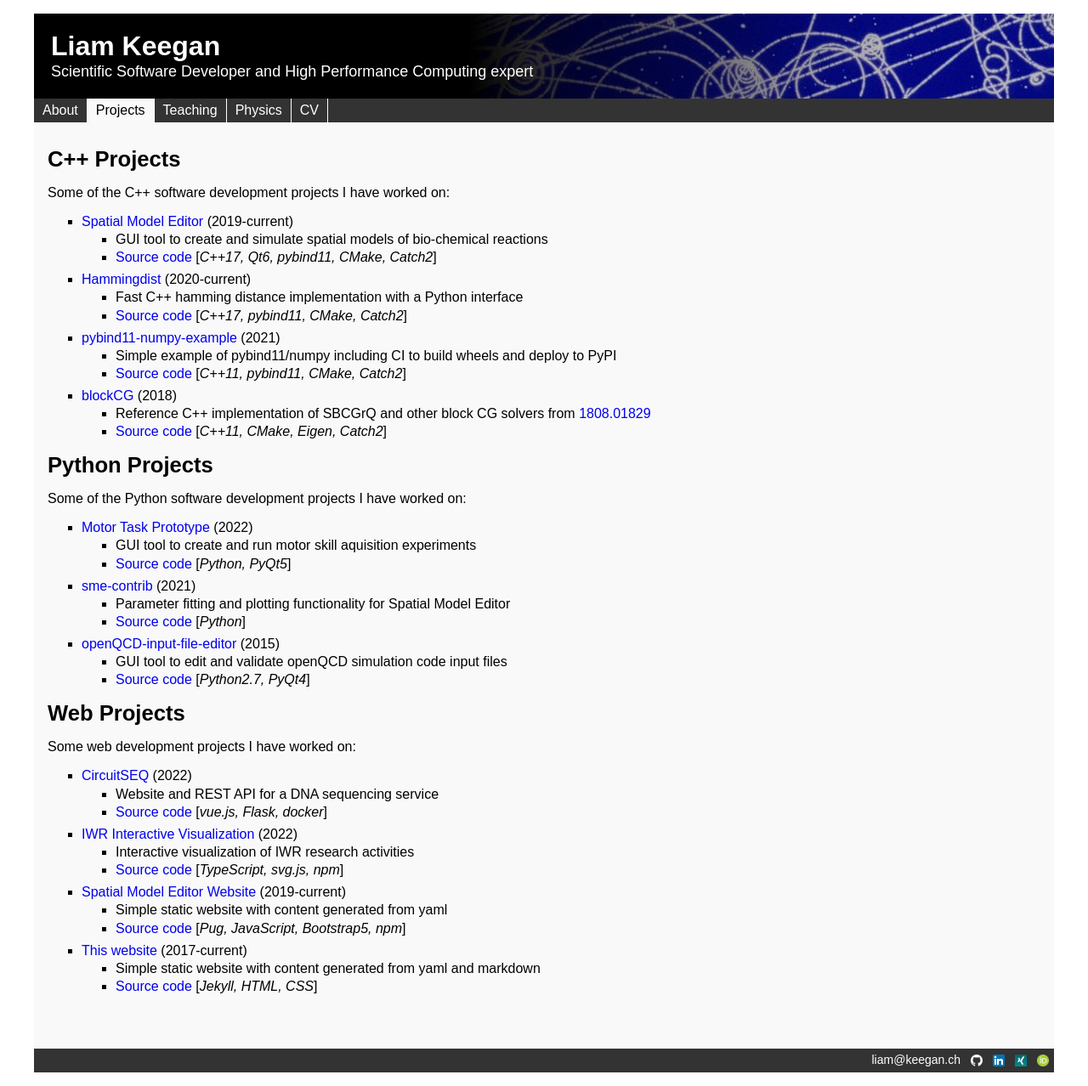
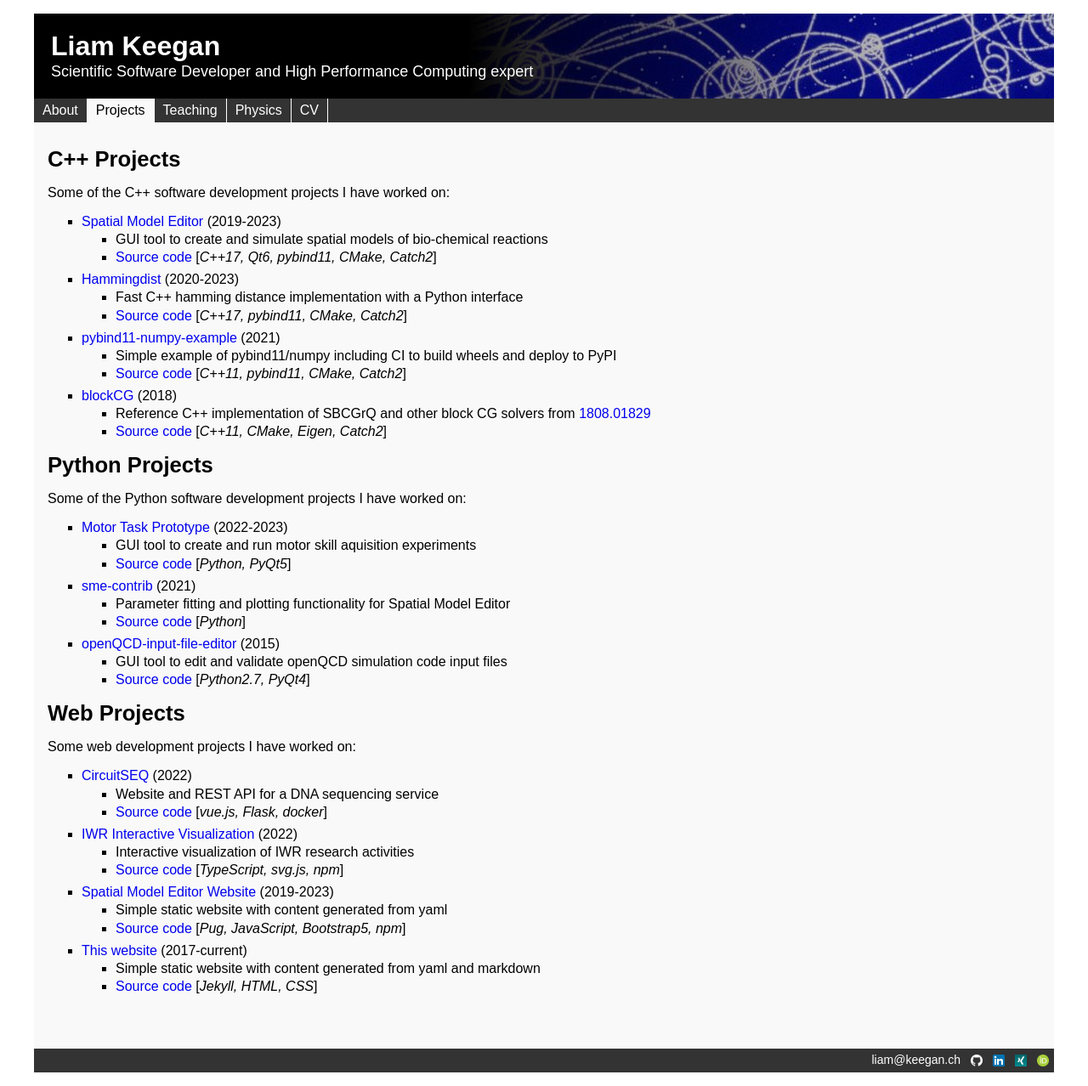
Before and after one commit to lkeegan/lkeegan.github.io, a Jekyll site: the page built from projects.md, in a window 1280 px wide. Shown: the whole page at 85% size. Built offline with Jekyll 4.4.1, drawn with Linux system fonts in a browser that asks for light colours.

Commit message:
replace current with 2023 in dates

```diff
--- a/_data/projects.yml
+++ b/_data/projects.yml
@@ -1,14 +1,14 @@
 - title: C++ Projects
   description: 'Some of the C++ software development projects I have worked on'
   items:
-    - year: 2019-current
+    - year: 2019-2023
       title: Spatial Model Editor
       desc: GUI tool to create and simulate spatial models of bio-chemical reactions
       url: https://spatial-model-editor.github.io
       stack: "C++17, Qt6, pybind11, CMake, Catch2"
       code: https://github.com/spatial-model-editor/spatial-model-editor
 
-    - year: 2020-current
+    - year: 2020-2023
       title: Hammingdist
       desc: Fast C++ hamming distance implementation with a Python interface
       url: https://pypi.org/project/hammingdist
@@ -32,7 +32,7 @@
 - title: Python Projects
   description: 'Some of the Python software development projects I have worked on'
   items:
-    - year: 2022
+    - year: 2022-2023
       title: Motor Task Prototype
       desc: GUI tool to create and run motor skill aquisition experiments
       url: https://ssciwr.github.io/motor-task-prototype
@@ -70,7 +70,7 @@
       stack: "TypeScript, svg.js, npm"
       code: https://github.com/ssciwr/iwr-interactive-visualization
 
-    - year: 2019-current
+    - year: 2019-2023
       title: Spatial Model Editor Website
       desc: Simple static website with content generated from yaml
       url: https://spatial-model-editor.github.io
```
